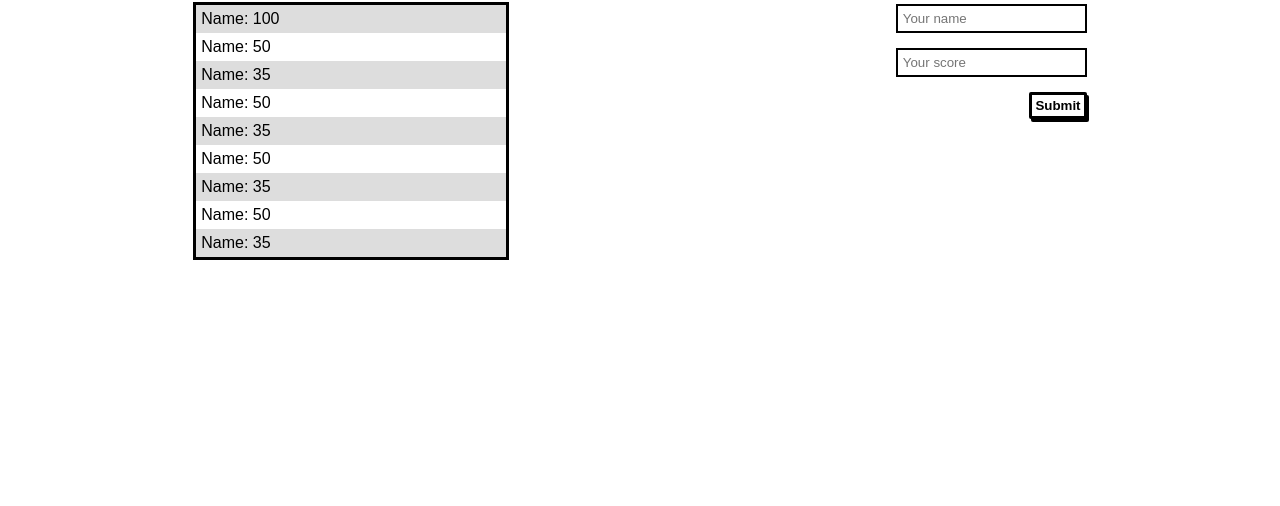
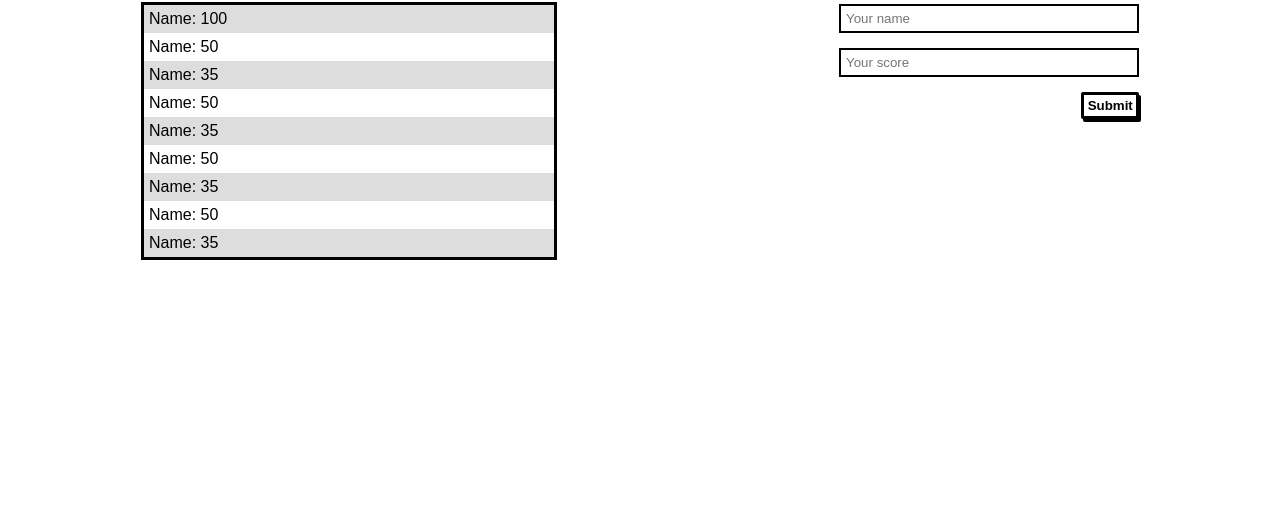
Before and after one commit to elhamatokhi/Leaderboard-list-app, a website built with webpack: page src/index.html in a window 1280 px wide. Shown: the part 294-800 px from the top of the page. Built offline with nearby package versions, Linux system fonts and the light colour scheme.

Commit message:
Fix styles of the form

```diff
--- a/src/style.css
+++ b/src/style.css
@@ -37,6 +37,7 @@ h2 {
 
 .main-container {
   display: flex;
+  justify-content: space-around;
   min-height: 70vh;
 }
 
@@ -47,7 +48,7 @@ h2 {
 .score-list li {
   list-style: none;
   padding: 5px;
-  min-width: 300px;
+  min-width: 400px;
 }
 
 .score-list li:nth-of-type(odd) {
@@ -74,6 +75,7 @@ h2 {
   display: flex;
   flex-direction: column;
   gap: 15px;
+  width: 300px;
 }
 
 .form-group {
@@ -89,4 +91,5 @@ h2 {
 .from-input {
   border: 2px solid black;
   padding: 5px;
+  width: 100%;
 }
```
